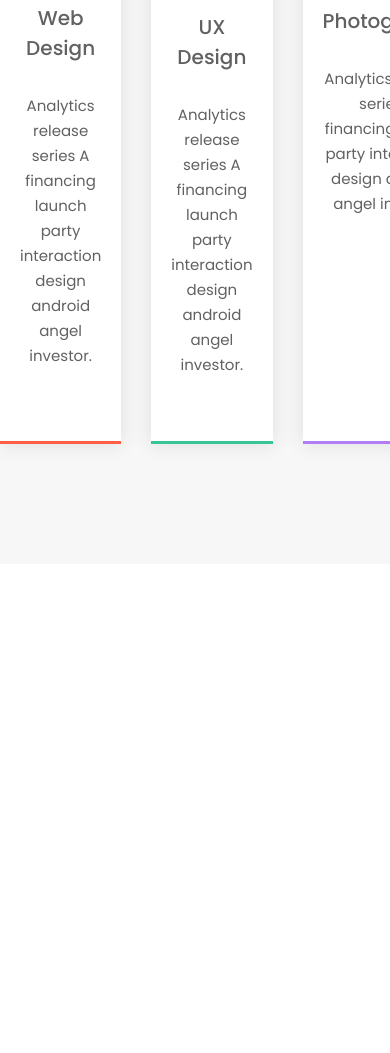
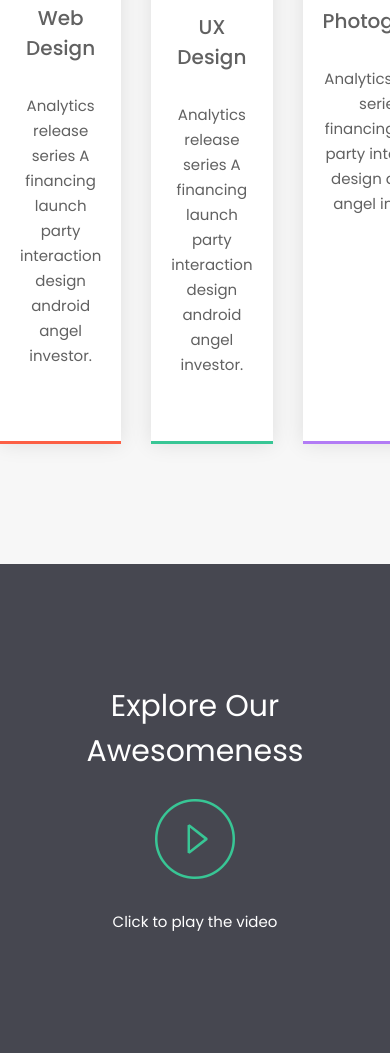
Before and after one commit to RomaNeytan/Alexis, a website: page index.html in a window 390 px wide. Shown: the part 2165-3218 px from the top of the page. Before the commit the page ends 2729 px from the top, so only its background shows below. Drawn offline with nearby package versions, Linux system fonts and the light colour scheme.

Commit message:
Сверстана секция Video без адаптива

```diff
--- a/index.html
+++ b/index.html
@@ -204,6 +204,16 @@
             </div>
         </section>
 
+        <!-- Video -->
+        <section class="section-video">
+            <div class="container">
+                <div class="section-video__inner">
+                    <h5 class="section-video__title">Explore Our Awesomeness</h5>
+                    <div class="section-video__iccon"><a href="#"><img src="images/video/play.png" alt="Play"></a></div>
+                    <div class="section-video__text">Click to play the video</div>
+                </div>
+            </div>
+        </section>
 
 
     </main>
--- /dev/null
+++ b/scss/blocks/_video.scss
@@ -0,0 +1,23 @@
+.section-video{
+    background:rgba(38,39,50,.85);
+    padding: 120px 0;
+    display: flex;
+    flex-direction: column;
+    justify-content: center;
+    &__inner{
+        text-align: center;
+    }
+    &__title{
+        font-size: 30px;
+        color:#fff;
+        font-weight: normal;
+        margin-bottom: 25PX;
+    }
+    &__iccon{
+        margin-bottom: 25px;
+    }
+    &__text{
+        font-size: 15px;
+        color:#ffffff;
+    }
+}
--- a/scss/style.scss
+++ b/scss/style.scss
@@ -48,3 +48,4 @@ p{
 @import "blocks/hero";
 @import "blocks/about";
 @import "blocks/services";
+@import "blocks/video";
```
Also changed, not shown: css/style.css, images/video/play.png (added).
